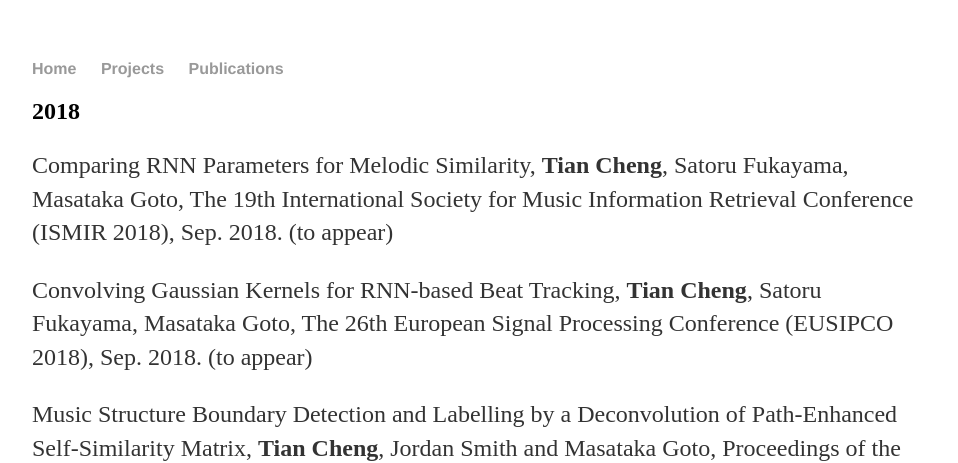
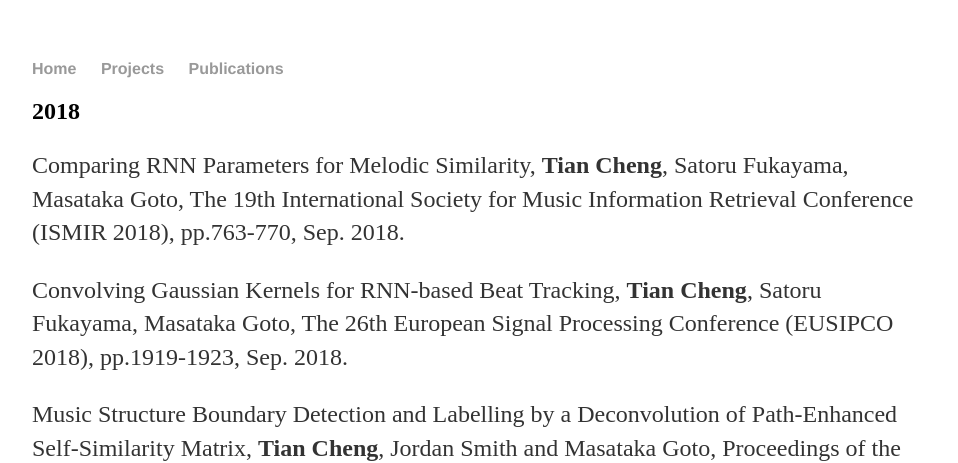
Before and after one commit to hemuresearch/hemuresearch.github.io, a Jekyll site: the page built from publications/index.md, in a window 1280 px wide. Shown: the top 463 px of the page, without its empty margins (160-1118 px from the left). Built offline with Jekyll 4.4.1, drawn with Linux system fonts in a browser that asks for light colours.

Commit message:
Update index.md

```diff
--- a/publications/index.md
+++ b/publications/index.md
@@ -5,9 +5,9 @@ layout: default
 [^_^]:[Comparing RNN Parameters for Melodic Similarity](/publications/20180101)
 
 ## 2018
-Comparing RNN Parameters for Melodic Similarity, **Tian Cheng**, Satoru Fukayama, Masataka Goto, The 19th International Society for Music Information Retrieval Conference (ISMIR 2018), Sep. 2018. (to appear)
+Comparing RNN Parameters for Melodic Similarity, **Tian Cheng**, Satoru Fukayama, Masataka Goto, The 19th International Society for Music Information Retrieval Conference (ISMIR 2018), pp.763-770, Sep. 2018.
 
-Convolving Gaussian Kernels for RNN-based Beat Tracking, **Tian Cheng**, Satoru Fukayama, Masataka Goto, The 26th European Signal Processing Conference (EUSIPCO 2018), Sep. 2018. (to appear)
+Convolving Gaussian Kernels for RNN-based Beat Tracking, **Tian Cheng**, Satoru Fukayama, Masataka Goto, The 26th European Signal Processing Conference (EUSIPCO 2018), pp.1919-1923, Sep. 2018.
 
 Music Structure Boundary Detection and Labelling by a Deconvolution of Path-Enhanced Self-Similarity Matrix, **Tian Cheng**, Jordan Smith and Masataka Goto, Proceedings of the 43rd IEEE International Conference on Acoustics, Speech and Signal Processing (IEEE ICASSP 2018), pp.106-110, April 2018
 
```
